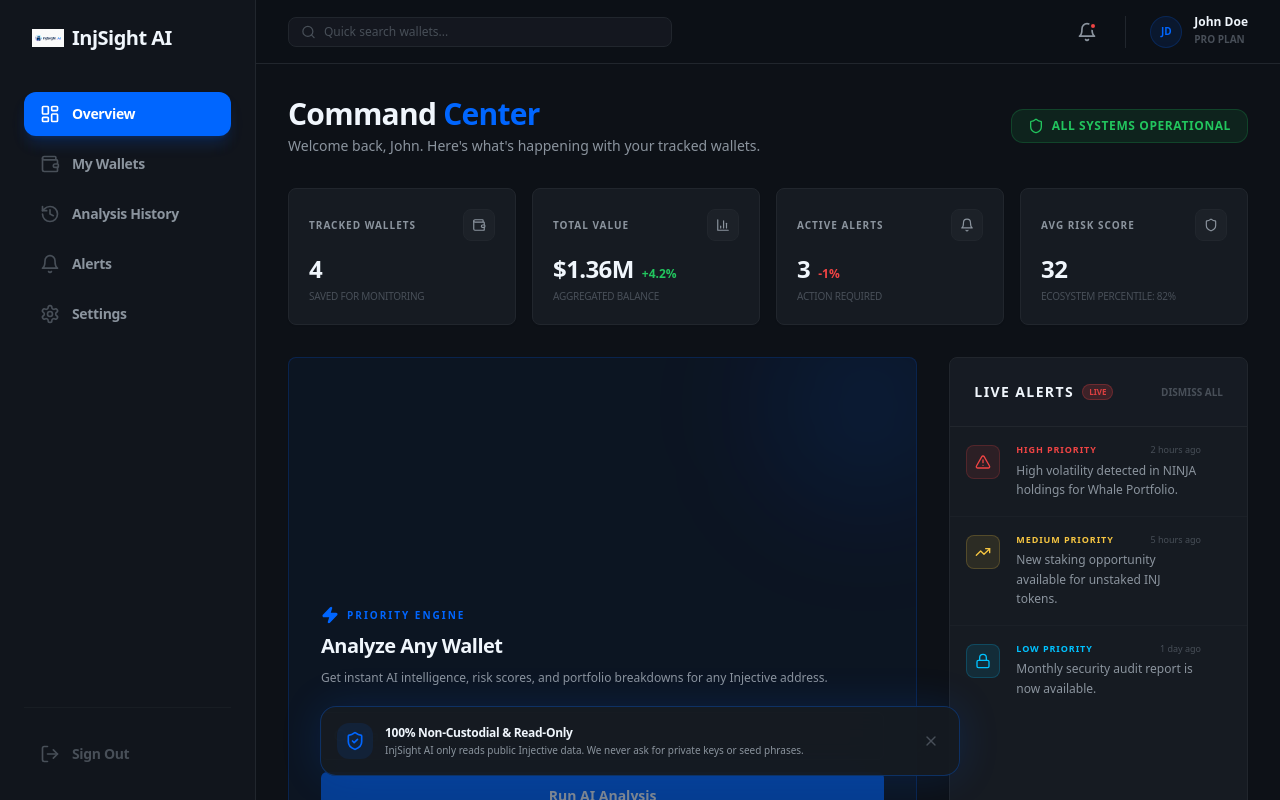
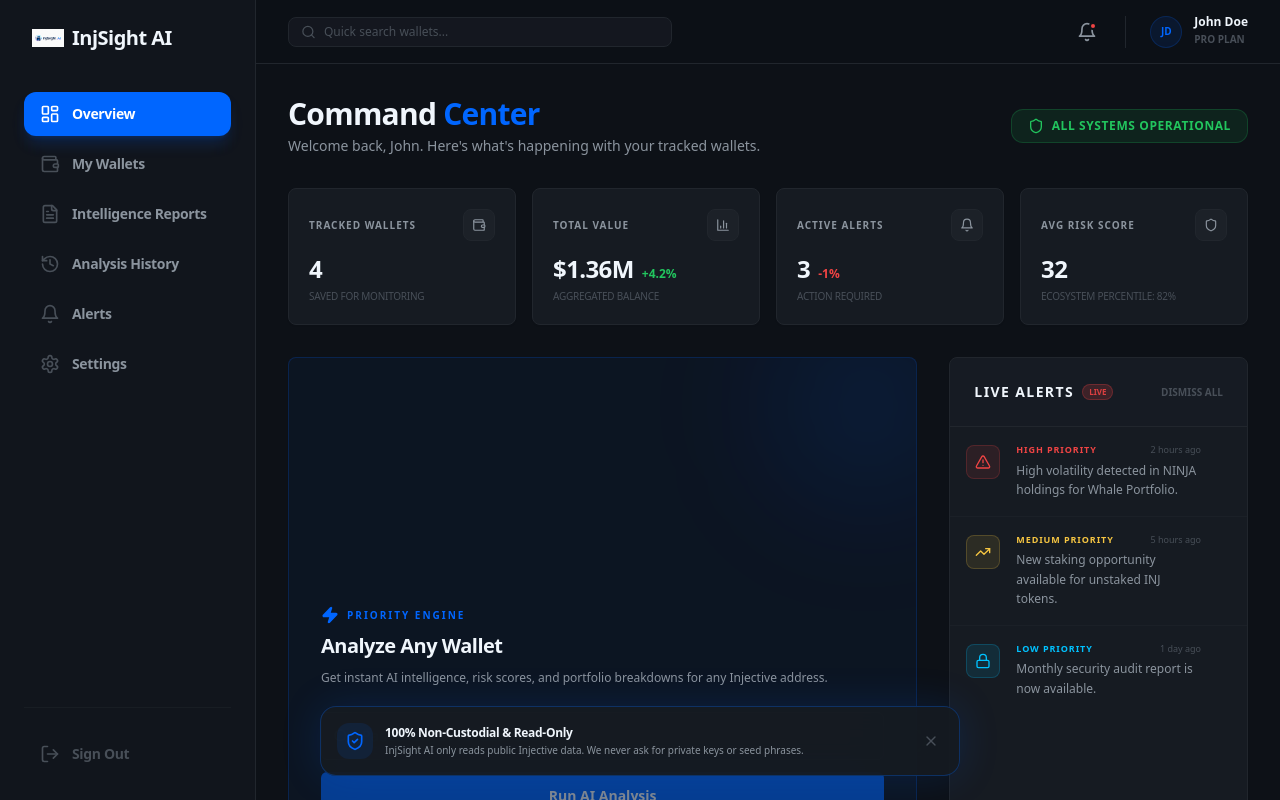
Before and after one commit to mokwathedeveloper/injsight-ai, a Next.js app in the folder frontend/: page /dashboard in a window 1280 px wide. Shown: the top 800 px of the page. Built offline with nearby package versions, Linux system fonts and the light colour scheme.

Commit message:
feat: link Intelligence Reports in AppShell navigation

```diff
--- a/frontend/components/dashboard/AppShell.tsx
+++ b/frontend/components/dashboard/AppShell.tsx
@@ -14,7 +14,8 @@ import {
   Menu,
   X,
   Search,
-  Zap
+  Zap,
+  FileText
 } from "lucide-react";
 import { cn } from "@/lib/utils";
 import { Button } from "@/components/ui/Button";
@@ -52,6 +53,7 @@ export function AppShell({ children }: { children: React.ReactNode }) {
   const navigation = [
     { href: "/dashboard", icon: LayoutDashboard, label: "Overview" },
     { href: "/dashboard/wallets", icon: Wallet, label: "My Wallets" },
+    { href: "/dashboard/reports", icon: FileText, label: "Intelligence Reports" },
     { href: "/dashboard/history", icon: History, label: "Analysis History" },
     { href: "/dashboard/alerts", icon: Bell, label: "Alerts" },
     { href: "/dashboard/settings", icon: Settings, label: "Settings" },
```
